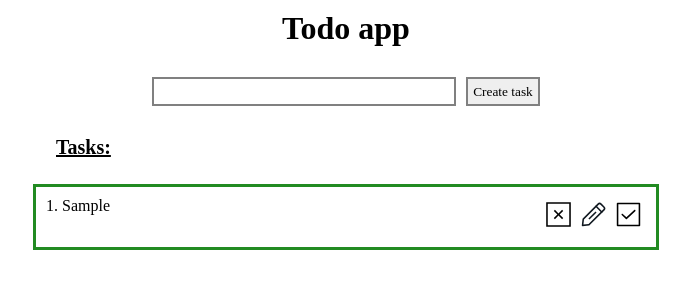
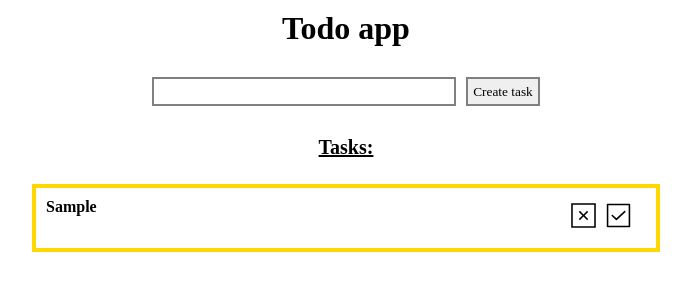
Before and after one commit to chernyshevartemiy/todo-app, a React (Create React App) app: page / in a window 1280 px wide. Both pictures are taken after typing "Sample" into the empty fields and a click on the button "Create task". Shown: the top 300 px of the page, without its empty margins (294-985 px from the left). Built offline with nearby package versions, Linux system fonts and the light colour scheme.

Commit message:
allc: delete & confirm

```diff
--- a/src/App.css
+++ b/src/App.css
@@ -1,7 +1,3 @@
-.todo {
-  font-family: "JetBrains Mono";
-}
-
 .container {
   margin: 0 auto;
   max-width: 1240px;
@@ -11,6 +7,7 @@
   text-align: center;
   padding: 10px;
   margin-bottom: 20px;
+  font-weight: 900;
 }
 
 .main {
@@ -45,49 +42,117 @@
 
 }
 
+.tasks {
+  display: flex;
+  justify-content: center;
+  flex-direction: column;
+  text-align: center;
+}
+
 .tasks__title {
-  margin-left: 330px;
+
   display: block;
   font-size: 20px;
   text-decoration: underline;
   margin-bottom: 20px;
 }
 
-.task {
+.tasks__completed {
+  text-decoration: line-through;
+  font-weight: 700;
   display: flex;
   justify-content: space-between;
-  border: 3px forestgreen solid;
+  border: 4px green solid;
   min-height: 40px;
   width: 600px;
-  max-width: 600px;
+  padding: 10px;
+  margin: 5px;
+}
+
+.tasks__uncompleted {
+  font-weight: 600;
+  display: flex;
+  justify-content: space-between;
+  border: 4px gold solid;
+  min-height: 40px;
+  width: 600px;
   padding: 10px;
   margin: 5px;
 }
 
 .tasks__images {
   display: flex;
+  width: 80px;
+  height: 30px;
 }
 
-.task__edit-svg {
+.tasks__edit-svg {
   width: 25px;
   height: 25px;
-  float: right;
   padding: 5px;
   cursor: pointer;
 }
 
-.task__close-svg {
+.tasks__close-svg {
   width: 25px;
   height: 25px;
-  float: right;
   padding: 5px;
   cursor: pointer;
 }
 
-.task__confirm-svg {
+.tasks__svg {
   width: 25px;
   height: 25px;
-  float: right;
   padding: 5px;
   cursor: pointer;
+  text-decoration: line-through;
 }
+
+
+.tasks__info {
+  display: flex;
+}
+
+.tasks__text {
+  word-break: break-all;
+  display: inline-block;
+  max-width: 480px;
+}
+
+@media only screen and (max-width: 350px) {
+  .todo__title {
+    font-size: 24px;
+    margin-bottom: 8px;
+  }
+  .main__input {
+    width: 180px;
+  }
+  .main__button {
+    font-size: 10px;
+    width: 70px;
+  }
+  .tasks__title {
+    text-align: center;
+  }
+  .tasks__uncompleted {
+    display: flex;
+    justify-content: space-between;
+    border: 4px gold solid;
+    min-height: 40px;
+    width: 250px;
+    padding: 10px;
+    margin: 5px;
+  }
+  .tasks__completed {
+    display: flex;
+    justify-content: space-between;
+    border: 4px green solid;
+    min-height: 40px;
+    width: 260px;
+    padding: 10px;
+    margin: 5px;
+  }
+  .tasks__images {
+    width: 70px;
+  }
+}
--- a/src/App.js
+++ b/src/App.js
@@ -1,17 +1,25 @@
 import './App.css';
 import React from "react";
-import edit from './assets/images/edit.svg';
-import close from './assets/images/close.svg';
-import confirm from './assets/images/confirm.svg';
 import { v4 as uuidv4} from 'uuid';
+import Task from "./components/task/task";
 
 function App() {
   const [value, setValue] = React.useState('')
   const [tasks, setTasks] = React.useState([])
   const onAddTask = (value) => {
-    const newTask = {id: uuidv4(), text: value}
+    const newTask = {id: uuidv4(), text: value, isCompleted: false}
     setTasks([...tasks, newTask])
     setValue('')
+  }
+  const onDeleteTask = (task) => {
+    const newTasks = [...tasks.filter((e) => e.id !== task.id)]
+    setTasks(newTasks);
+  }
+  const setCompleted = (id) => {
+    setTasks(tasks.map((todo) => {
+      if (todo.id === id) return {...todo, isCompleted: !todo.isCompleted}
+      else return todo;
+    }))
   }
   return (
     <div className='todo'>
@@ -26,14 +34,7 @@ function App() {
             <h2 className='tasks__title'>Tasks:</h2>
             <ul className='tasks__list'>
               {tasks.map((task, index) => {
-                return <li className='task'>
-                  <div className='task__text'>{index + 1}. {task.text}</div>
-                  <div className='tasks__images'>
-                    <img className='task__close-svg' src={close} alt="#"/>
-                    <img className='task__edit-svg' src={edit} alt="#"/>
-                    <img className='task__confirm-svg' src={confirm} alt="#"/>
-                  </div>
-                </li>
+                return <Task setCompleted={setCompleted} task={task} index={index} key={index} onDeleteTask={onDeleteTask}/>
               })}
             </ul>
           </div>
--- /dev/null
+++ b/src/components/task/task.js
@@ -0,0 +1,24 @@
+import React from 'react';
+import edit from '../../assets/images/edit.svg';
+import close from '../../assets/images/close.svg';
+import confirm from '../../assets/images/confirm.svg';
+
+const Task = ({task, onDeleteTask, index, setCompleted}) => {
+
+  return (
+    <li  className={task.isCompleted ? 'tasks__completed' : 'tasks__uncompleted'}>
+      <div className='tasks__info'>
+        {/*<span className='tasks__index'>{index + 1}.</span>*/}
+        <span className='tasks__text'>{task.text}</span>
+      </div>
+      <div className='tasks__images'>
+        <img onClick={() => onDeleteTask(task)} className='tasks__close-svg' src={close} alt="#"/>
+        {/*<img className='tasks__edit-svg' src={edit} alt="#"/>*/}
+        <img onClick={() => {setCompleted(task.id); console.log(task.isCompleted)}}
+             className='tasks__svg' src={confirm} alt="#"/>
+      </div>
+    </li>
+  );
+};
+
+export default Task;
```
